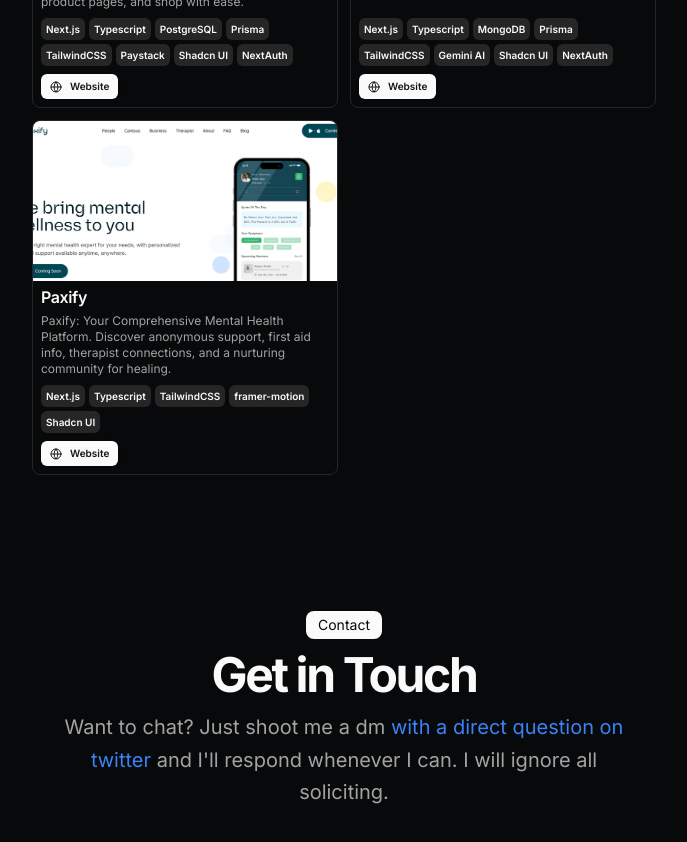
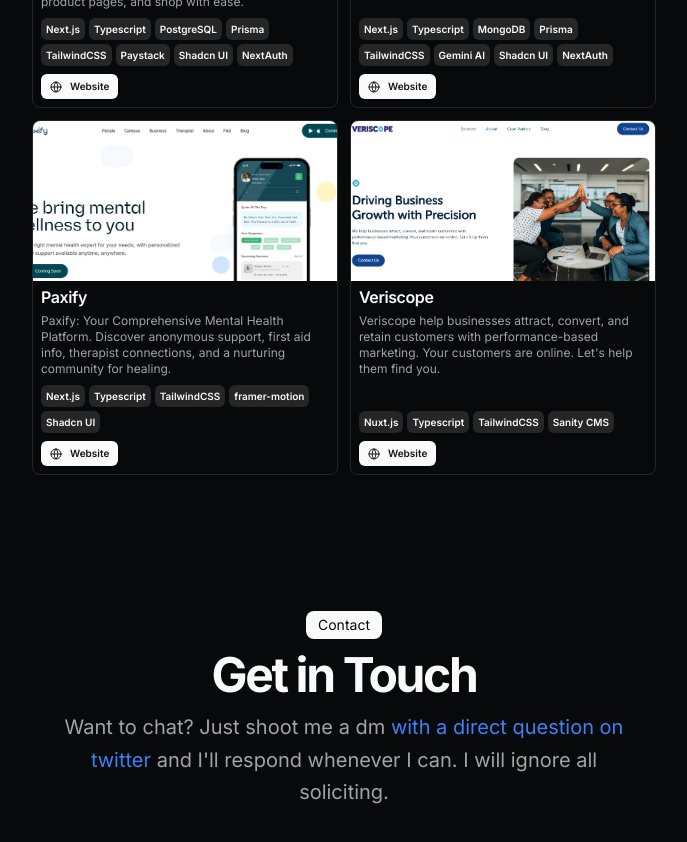
Before and after one commit to Pharm-ack/porfolio, a Next.js app: page / in a window 1280 px wide. Shown: the part 1220-2062 px from the top of the page, without its empty margins (296-983 px from the left). Built offline with nearby package versions, Linux system fonts and the light colour scheme.

Commit message:
Update resume.tsx

```diff
--- a/src/data/resume.tsx
+++ b/src/data/resume.tsx
@@ -161,5 +161,29 @@
       // video:
       //   "https://pub-83c5db439b40468498f97946200806f7.r2.dev/chat-collect.mp4",
     },
+    {
+      title: "Veriscope",
+      href: "https://www.veriscopedigital.com/",
+      //dates: "Sept 2024 - Present",
+      active: true,
+      description:
+        "Veriscope help businesses attract, convert, and retain customers with performance-based marketing. Your customers are online. Let's help them find you.",
+      technologies: [
+        "Nuxt.js",
+        "Typescript",
+        "TailwindCSS",
+        "Sanity CMS",
+      ],
+      links: [
+        {
+          type: "Website",
+          href: "https://www.veriscopedigital.com/",
+          icon: <Icons.globe className="size-3" />,
+        },
+      ],
+      image: "/veriscope.png",
+      // video:
+      //   "https://pub-83c5db439b40468498f97946200806f7.r2.dev/chat-collect.mp4",
+    },
   ],
 } as const;
```
